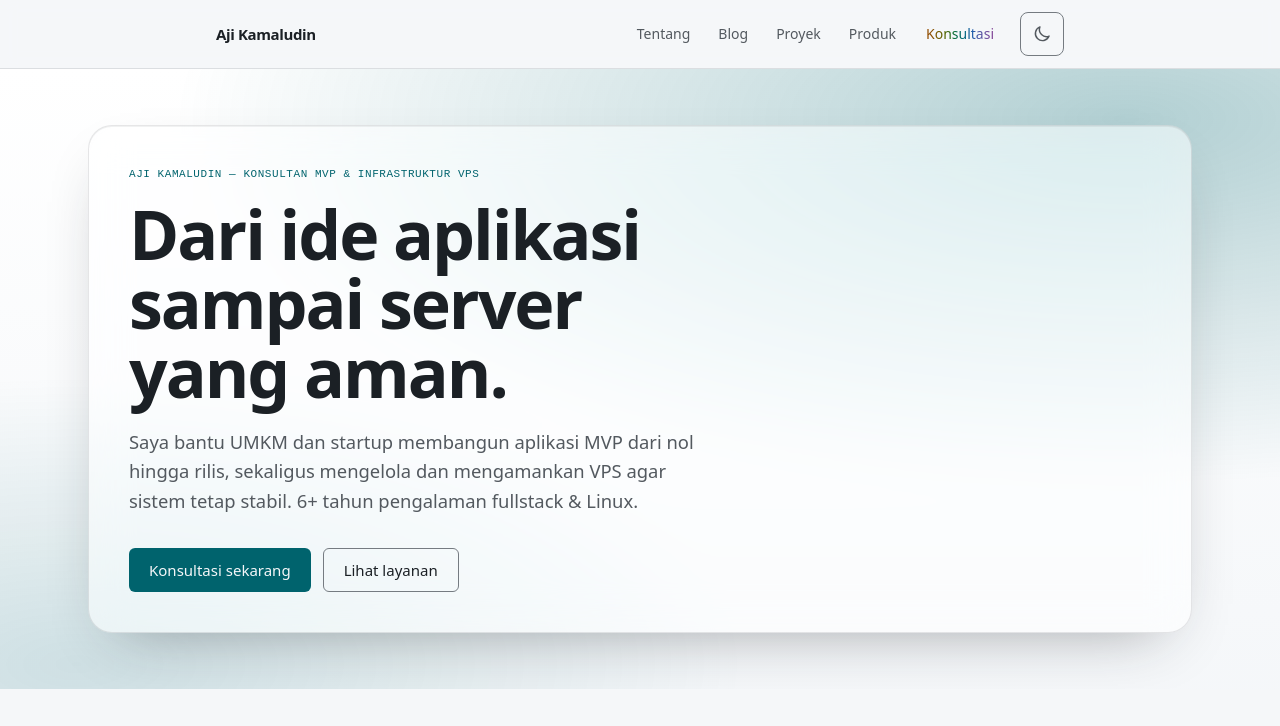
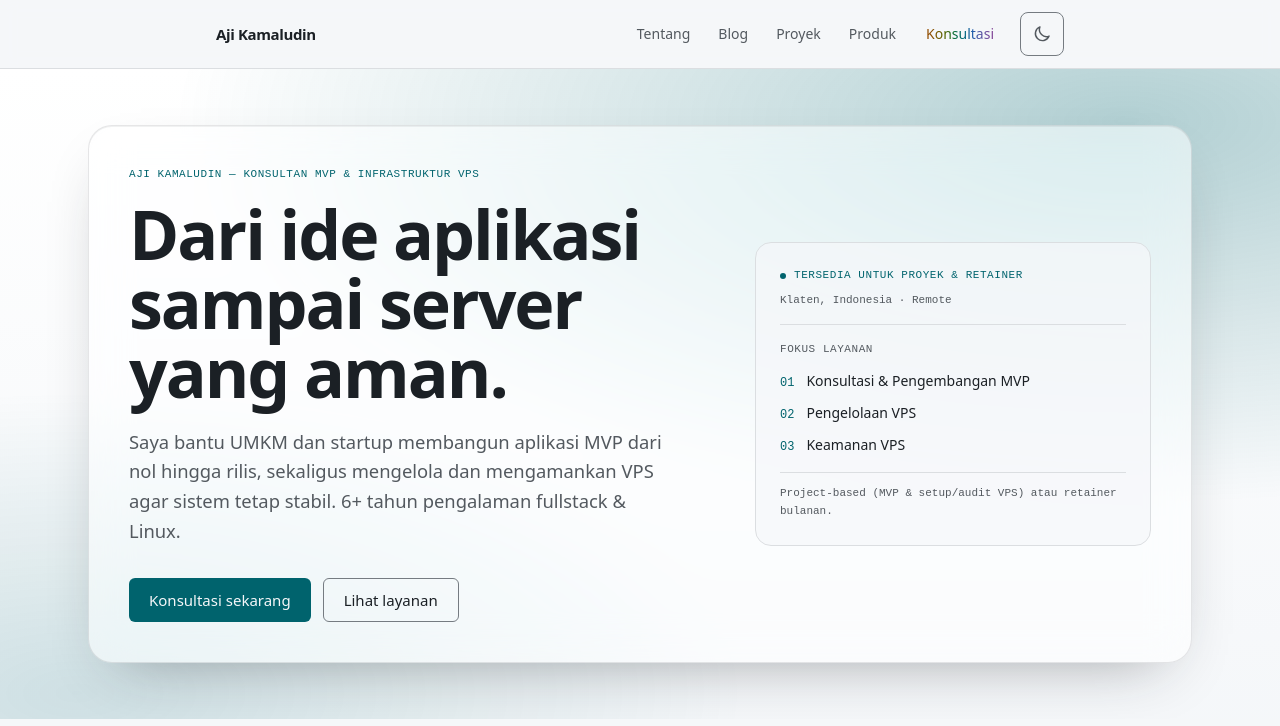
Before and after one commit to ajikamaludin-dev/ajikamaludin-dev.github.io, an Astro site: page / in a window 1280 px wide. Shown: the top 726 px of the page. Built offline with nearby package versions, Linux system fonts and the light colour scheme; Astro itself is replaced by a stand-in of ours.

Commit message:
chore: add availability summary to home hero
- Use container query to place hero copy and service summary side by
  side on wider containers.

```diff
--- a/src/pages/index.astro
+++ b/src/pages/index.astro
@@ -42,8 +42,9 @@ const karyaProjects = allProjects.filter((p) => !excludedFromKarya.has(p.id));
     <div class="hero-gradient absolute inset-0" aria-hidden="true"></div>
 
     <div class="relative mx-auto max-w-6xl px-4 py-10 sm:px-6 sm:py-14">
-      <div class="hero-glass rounded-3xl p-6 sm:p-10">
-        <div class="max-w-[65ch]">
+      <div class="hero-glass @container rounded-3xl p-6 sm:p-10">
+        <div class="grid grid-cols-1 gap-8 @3xl:grid-cols-[1.35fr_0.9fr] @3xl:items-center">
+          <div class="max-w-[60ch]">
             <p class="font-mono text-[11px] uppercase tracking-wider text-accent">
               {profile.name} — {consultingCopy.eyebrow}
             </p>
@@ -54,7 +55,7 @@ const karyaProjects = allProjects.filter((p) => !excludedFromKarya.has(p.id));
               {consultingCopy.headline}
             </h1>
 
-          <p class="mt-5 max-w-[56ch] text-[clamp(1rem,1.6vw,1.15rem)] leading-relaxed text-fg-muted">
+            <p class="mt-5 max-w-[54ch] text-[clamp(1rem,1.6vw,1.15rem)] leading-relaxed text-fg-muted">
               {consultingCopy.subheadline}
             </p>
 
@@ -74,6 +75,44 @@ const karyaProjects = allProjects.filter((p) => !excludedFromKarya.has(p.id));
                 {consultingCopy.ctaSecondary}
               </a>
             </div>
+          </div>
+
+          <aside
+            aria-label="Ringkasan ketersediaan dan fokus layanan"
+            class="rounded-2xl border border-border-subtle bg-surface/70 p-5 sm:p-6"
+          >
+            <div class="flex flex-wrap items-center justify-between gap-2">
+              <span class="inline-flex items-center gap-2 font-mono text-[11px] uppercase tracking-wider text-accent">
+                <span aria-hidden="true" class="h-1.5 w-1.5 rounded-full bg-accent"></span>
+                Tersedia untuk proyek &amp; retainer
+              </span>
+              <span class="font-mono text-[11px] text-fg-muted">
+                {profile.location} · Remote
+              </span>
+            </div>
+
+            <div class="mt-4 border-t border-border-subtle pt-4">
+              <p class="font-mono text-[11px] uppercase tracking-wider text-fg-muted">
+                Fokus layanan
+              </p>
+              <ul class="mt-3 space-y-2.5">
+                {
+                  services.map((s, i) => (
+                    <li class="flex items-baseline gap-3 text-[14px]">
+                      <span class="font-mono text-[12px] text-accent tabular-nums">
+                        {String(i + 1).padStart(2, "0")}
+                      </span>
+                      <span class="font-medium text-fg">{s.title}</span>
+                    </li>
+                  ))
+                }
+              </ul>
+            </div>
+
+            <p class="mt-4 border-t border-border-subtle pt-3 font-mono text-[11px] leading-relaxed text-fg-muted">
+              {engagementModel}
+            </p>
+          </aside>
         </div>
       </div>
     </div>
```
Lines whose indentation alone changed are shown as unchanged.
